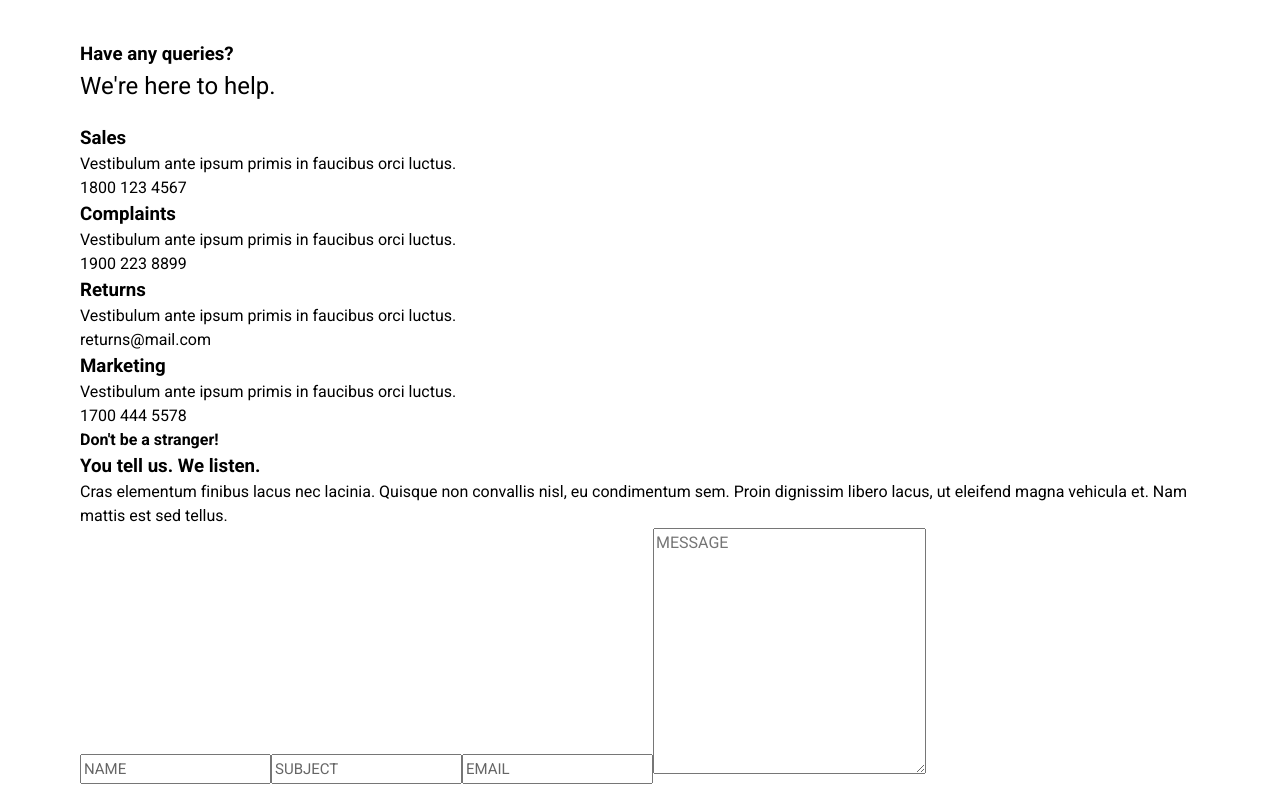
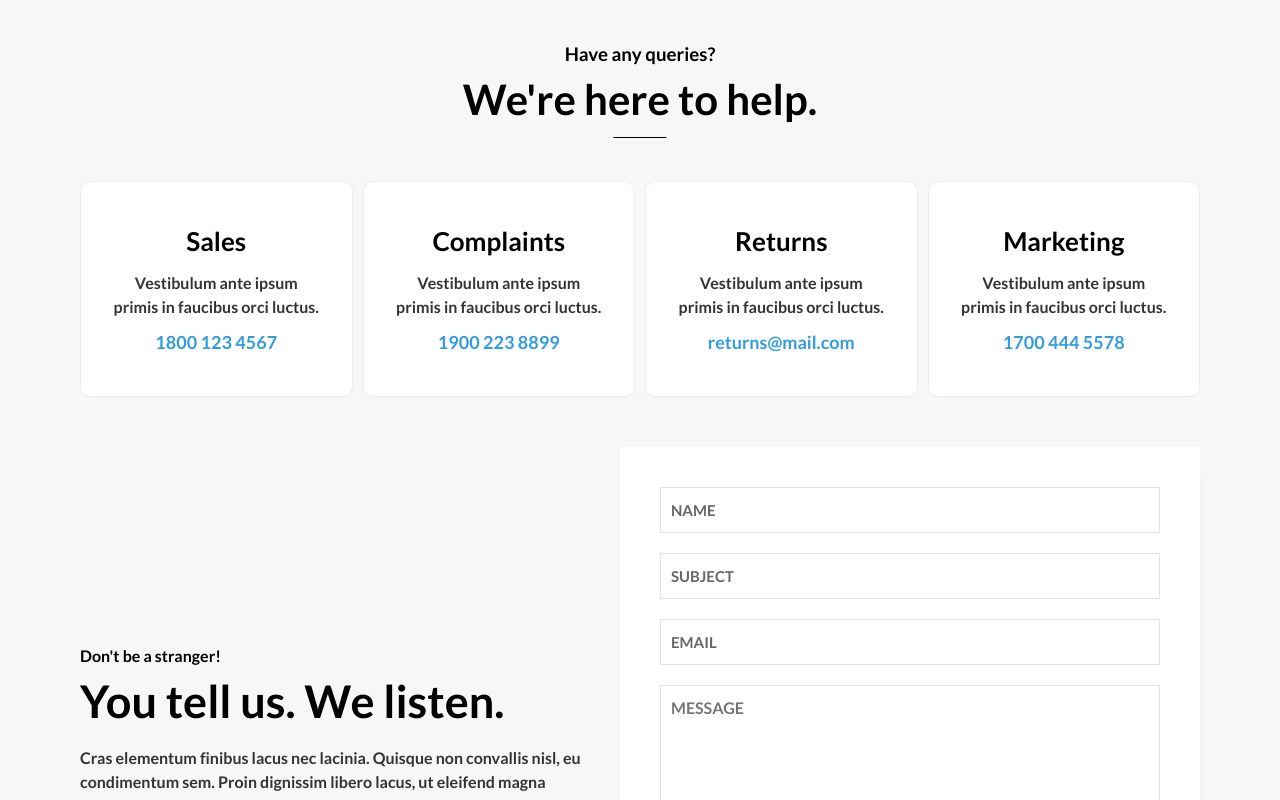
Before and after one commit to SAL13666/TheOdinProject, a React (Vite) app in the folder Shopping-Cart/: page /Contact in a window 1280 px wide. Shown: the part 400-1200 px from the top of the page. Built offline with nearby package versions, Linux system fonts and the light colour scheme; no server answers.

Commit message:
finished the styling for the contact us page

```diff
--- a/Shopping-Cart/src/CSS/ContactUs.module.css
+++ b/Shopping-Cart/src/CSS/ContactUs.module.css
@@ -30,3 +30,127 @@
     z-index: 999;
     font-family: 'Lato', sans-serif;
 }
+
+main {
+    font-family: 'Lato', sans-serif;
+    background-color: #f5f7f9;
+}
+
+main .container {
+    max-width: 1200px;
+    margin: auto;
+    text-align: center;
+}
+
+main .container .contactInfo h3 {
+    font-weight: 500;
+}
+
+main .container .contactInfo h2 {
+    font-weight: 600;
+    font-size: 2.625rem;
+    width: fit-content;
+    margin: auto;
+    position: relative;
+    margin-bottom: 50px;
+}
+
+main .container .contactInfo h2::after {
+    content: "";
+    width: 15%;
+    height: 1px;
+    top: 110%;
+    left: 50%;
+    transform: translateX(-50%);
+    background-color: black;
+    position: absolute;
+}
+
+
+.cardContainer {
+    display: flex;
+    gap: 10px;
+    margin-bottom: 50px;
+}
+
+.card {
+    background-color: white;
+    padding: 40px 30px;
+    border-radius: 10px;
+    border: 1px solid #00000012;
+    transition: box-shadow 0.2s linear;
+}
+
+.card:hover {
+    box-shadow: 0 15px 15px -10px rgba(0, 0, 0, .15);
+}
+
+.card h3 {
+    font-size: 1.625rem;
+    margin-bottom: 10px;
+}
+
+.card p:first-of-type {
+    color: #333333;
+    margin-bottom: 10px;
+}
+
+.card p:last-of-type {
+    color: #339cde;
+    font-size: 18px;
+}
+
+.contactForm {
+    display: flex;
+    text-align: start;
+    gap: 20px;
+    align-items: center;
+}
+
+.contactForm form {
+    display: flex;
+    flex-direction: column;
+    gap: 20px;
+}
+
+.formDetails {
+    width: fit-content;
+}
+
+.contactForm .formDetails h3 {
+    font-size: 45px;
+    margin-bottom: 10px;
+}
+
+.contactForm .formDetails p {
+    color: #333333;
+}
+
+.contactForm form {
+    background-color: white;
+    padding: 40px;
+    box-shadow: 0 15px 15px -10px rgba(0, 0, 0, .15);
+}
+
+form input,
+form textarea {
+    border: none;
+    border: 1px solid  #e2e2e2;
+    padding: 10px;
+}
+
+form textarea {
+    height: 220px;
+    width: 500px;
+}
+
+form input:user-invalid,
+form textarea:user-invalid {
+    border-color: red;
+}
+
+form button {
+    width: fit-content;
+    padding: 12px 18px;
+    font-size: 17px;
+}
--- a/Shopping-Cart/src/components/pages/ContactUs.jsx
+++ b/Shopping-Cart/src/components/pages/ContactUs.jsx
@@ -34,17 +34,20 @@ function ContactUs() {
                             </div>
                         </div>
                     </section>
-                    <section>
+                    <section className={styles.contactForm}>
                         <div className={styles.formDetails}>
                             <h4>Don't be a stranger!</h4>
                             <h3>You tell us. We listen.</h3>
                             <p>Cras elementum finibus lacus nec lacinia. Quisque non convallis nisl, eu condimentum sem. Proin dignissim libero lacus, ut eleifend magna vehicula et. Nam mattis est sed tellus.</p>
                         </div>
-                        <form>
-                            <input type="text" placeholder="NAME" />
+                        <form onSubmit={(e) => {
+                            e.preventDefault();
+                        }}>
+                            <input type="text" placeholder="NAME" required/>
                             <input type="text" placeholder="SUBJECT" />
-                            <input type="email" placeholder="EMAIL" />
-                            <textarea placeholder="MESSAGE" cols="30" rows="10"></textarea>
+                            <input type="email" placeholder="EMAIL" required/>
+                            <textarea placeholder="MESSAGE" cols="30" rows="10" required></textarea>
+                            <button type="Submit">Send Message</button>
                         </form>
                     </section>
                 </section>
```
